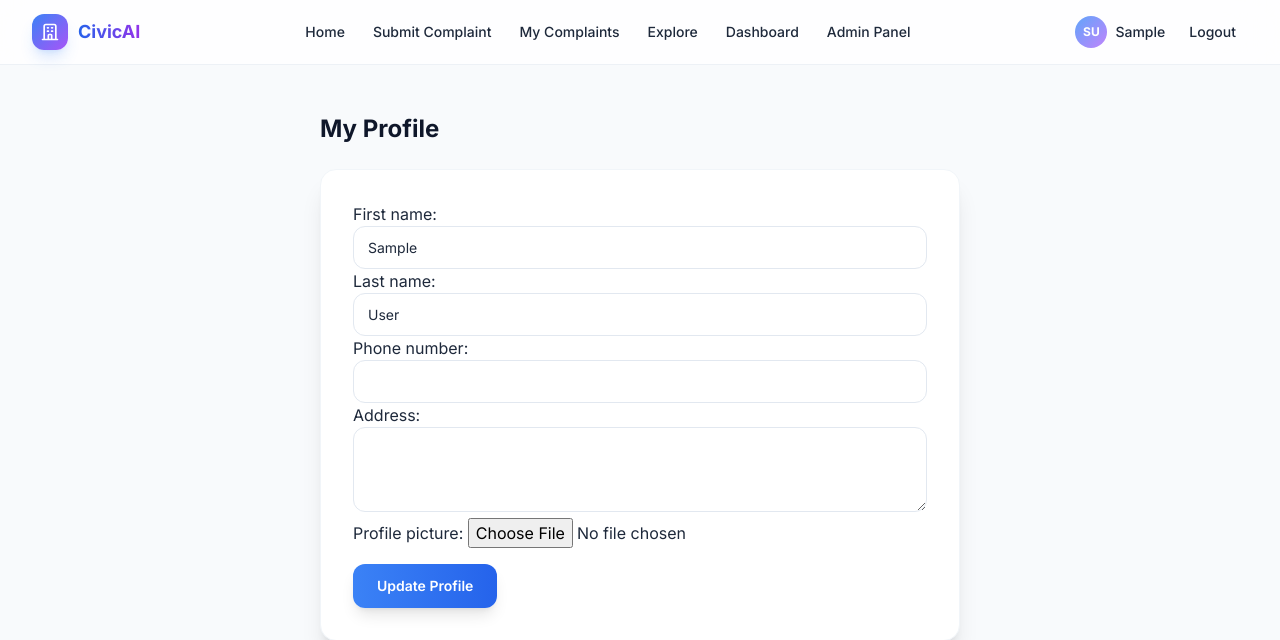
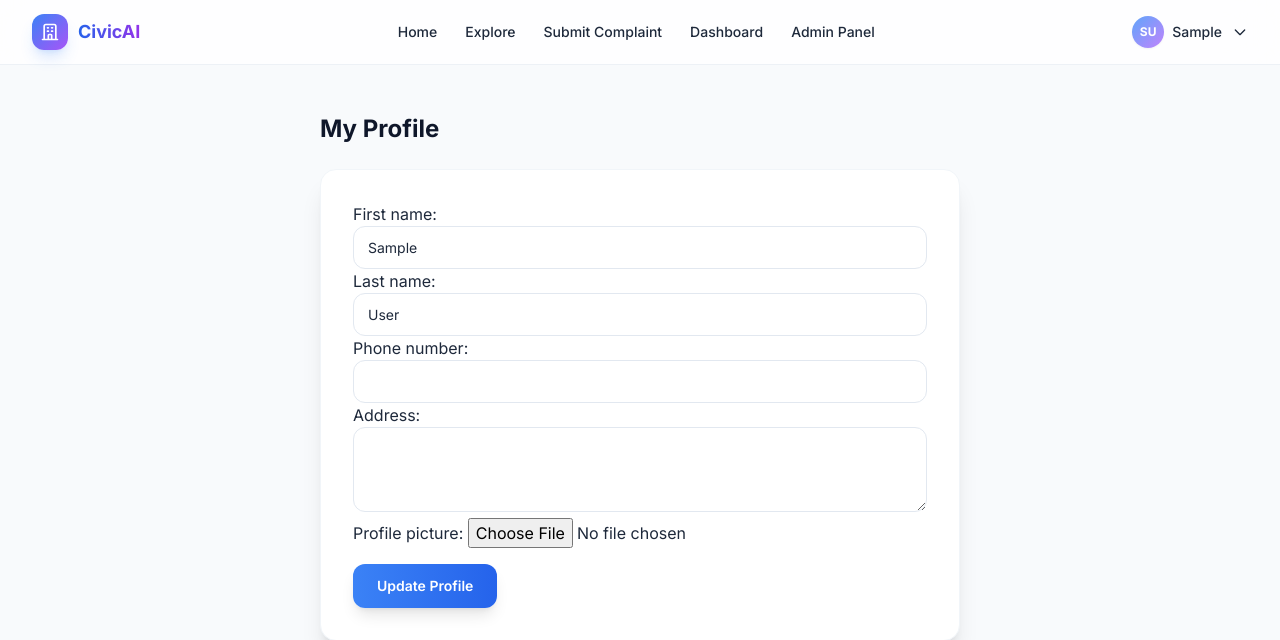
Before and after one commit to vishnuv1z/civic-complaint-system, a Django app: page /accounts/profile/ in a window 1280 px wide. Shown: the top 640 px of the page. Run offline with Django 5.2, Linux system fonts and the light colour scheme; the visitor is signed in with stand-in values (Sample User, id 1); some libraries are stand-ins or nearby versions.

Commit message:
Changed navbar routing buttons

```diff
--- a/templates/navbar.html
+++ b/templates/navbar.html
@@ -22,17 +22,14 @@
                 <a href="{% url 'complaints:home' %}" class="nav-link px-3 py-2 rounded-lg text-sm font-medium text-surface-600 hover:text-primary-600 hover:bg-primary-50 transition-all duration-200">
                     Home
                 </a>
+                <a href="{% url 'complaints:explore' %}" class="nav-link px-3 py-2 rounded-lg text-sm font-medium text-surface-600 hover:text-primary-600 hover:bg-primary-50 transition-all duration-200">
+                    Explore
+                </a>
                 {% if user.is_authenticated %}
                 <a href="{% url 'complaints:submit' %}" class="nav-link px-3 py-2 rounded-lg text-sm font-medium text-surface-600 hover:text-primary-600 hover:bg-primary-50 transition-all duration-200">
                     Submit Complaint
                 </a>
-                <a href="{% url 'complaints:list' %}" class="nav-link px-3 py-2 rounded-lg text-sm font-medium text-surface-600 hover:text-primary-600 hover:bg-primary-50 transition-all duration-200">
-                    My Complaints
-                </a>
                 {% endif %}
-                <a href="{% url 'complaints:explore' %}" class="nav-link px-3 py-2 rounded-lg text-sm font-medium text-surface-600 hover:text-primary-600 hover:bg-primary-50 transition-all duration-200">
-                    Explore
-                </a>
                 {% if user.is_authenticated and user.is_staff %}
                 <a href="{% url 'complaints:dashboard' %}" class="nav-link px-3 py-2 rounded-lg text-sm font-medium text-surface-600 hover:text-primary-600 hover:bg-primary-50 transition-all duration-200">
                     Dashboard
@@ -46,18 +43,28 @@
             <!-- Auth Buttons -->
             <div class="flex items-center gap-3">
                 {% if user.is_authenticated %}
-                    <a href="{% url 'accounts:profile' %}" class="flex items-center gap-2 text-sm font-medium text-surface-600 hover:text-primary-600 transition-colors">
-                        <div class="w-8 h-8 rounded-full bg-gradient-to-br from-primary-400 to-accent-400 flex items-center justify-center text-white text-xs font-bold">
-                            {{ user.first_name|first }}{{ user.last_name|first }}
+                    <div class="relative group">
+                        <button class="flex items-center gap-2 text-sm font-medium text-surface-600 hover:text-primary-600 transition-colors focus:outline-none py-2">
+                            <div class="w-8 h-8 rounded-full bg-gradient-to-br from-primary-400 to-accent-400 flex items-center justify-center text-white text-xs font-bold shadow-sm">
+                                {{ user.first_name|first }}{{ user.last_name|first }}
+                            </div>
+                            <span class="hidden sm:inline">{{ user.first_name }}</span>
+                            <svg class="w-4 h-4 ml-0.5 text-surface-400 group-hover:text-primary-600 transition-colors" fill="none" stroke="currentColor" viewBox="0 0 24 24"><path stroke-linecap="round" stroke-linejoin="round" stroke-width="2" d="M19 9l-7 7-7-7"/></svg>
+                        </button>
+
+                        <!-- Dropdown Menu -->
+                        <div class="absolute right-0 mt-0 w-48 bg-white rounded-xl shadow-lg border border-surface-100 opacity-0 invisible group-hover:opacity-100 group-hover:visible transition-all duration-200 transform origin-top-right z-50">
+                            <div class="py-1">
+                                <a href="{% url 'accounts:profile' %}" class="block px-4 py-2 text-sm text-surface-700 hover:bg-surface-50 hover:text-primary-600 transition-colors">Profile</a>
+                                <a href="{% url 'complaints:list' %}" class="block px-4 py-2 text-sm text-surface-700 hover:bg-surface-50 hover:text-primary-600 transition-colors">My Complaints</a>
+                                <div class="border-t border-surface-100 my-1"></div>
+                                <form method="post" action="{% url 'accounts:logout' %}" class="block w-full m-0">
+                                    {% csrf_token %}
+                                    <button type="submit" class="w-full text-left px-4 py-2 text-sm text-red-600 hover:bg-red-50 transition-colors">Logout</button>
+                                </form>
+                            </div>
                         </div>
-                        <span class="hidden sm:inline">{{ user.first_name }}</span>
-                    </a>
-                    <form method="post" action="{% url 'accounts:logout' %}" class="inline">
-                        {% csrf_token %}
-                        <button type="submit" class="px-3 py-1.5 rounded-lg text-sm font-medium text-surface-500 hover:text-red-600 hover:bg-red-50 transition-all duration-200">
-                            Logout
-                        </button>
-                    </form>
+                    </div>
                 {% else %}
                     <a href="{% url 'accounts:login' %}" class="px-4 py-2 rounded-lg text-sm font-medium text-surface-600 hover:text-primary-600 hover:bg-primary-50 transition-all duration-200">
                         Sign In
@@ -80,11 +87,11 @@
         <div id="mobile-menu" class="hidden md:hidden pb-4 border-t border-surface-100 mt-2 pt-3">
             <div class="flex flex-col gap-1">
                 <a href="{% url 'complaints:home' %}" class="px-3 py-2 rounded-lg text-sm font-medium text-surface-600 hover:text-primary-600 hover:bg-primary-50 transition-all">Home</a>
+                <a href="{% url 'complaints:explore' %}" class="px-3 py-2 rounded-lg text-sm font-medium text-surface-600 hover:text-primary-600 hover:bg-primary-50 transition-all">Explore</a>
                 {% if user.is_authenticated %}
                 <a href="{% url 'complaints:submit' %}" class="px-3 py-2 rounded-lg text-sm font-medium text-surface-600 hover:text-primary-600 hover:bg-primary-50 transition-all">Submit Complaint</a>
                 <a href="{% url 'complaints:list' %}" class="px-3 py-2 rounded-lg text-sm font-medium text-surface-600 hover:text-primary-600 hover:bg-primary-50 transition-all">My Complaints</a>
                 {% endif %}
-                <a href="{% url 'complaints:explore' %}" class="px-3 py-2 rounded-lg text-sm font-medium text-surface-600 hover:text-primary-600 hover:bg-primary-50 transition-all">Explore</a>
             </div>
         </div>
     </div>
```
